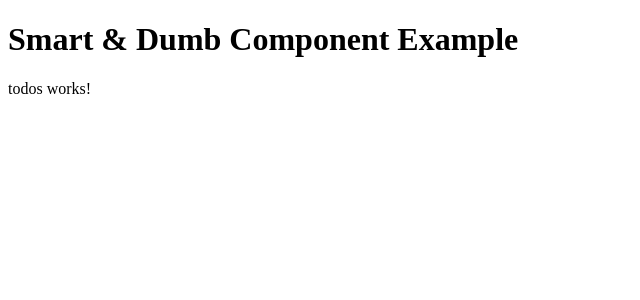
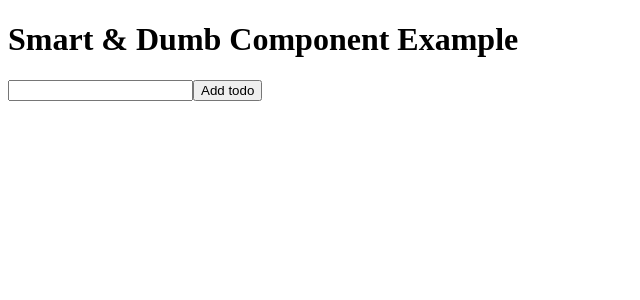
Before and after one commit to CodeByKwakes/smart-dumb-angular2, an Angular app: page / in a window 1280 px wide. Shown: the top 300 px of the page, without its empty margins (0-640 px from the left). Built offline with nearby package versions, Linux system fonts and the light colour scheme.

Commit message:
todo form (dumb component) added

```diff
--- a/src/app/app.module.ts
+++ b/src/app/app.module.ts
@@ -7,11 +7,13 @@ import { AppComponent } from './app.component';
 
 import { TodoService } from './todo.service';
 import { TodosComponent } from './todos/todos.component';
+import { TodoFormComponent } from './todo-form/todo-form.component';
 
 @NgModule({
   declarations: [
     AppComponent,
-    TodosComponent
+    TodosComponent,
+    TodoFormComponent
   ],
   imports: [
     BrowserModule,
--- /dev/null
+++ b/src/app/todo-form/todo-form.component.html
@@ -0,0 +1,4 @@
+  <form (ngSubmit)="submit()">
+    <input name="label" [(ngModel)]="label">
+    <button type="submit">Add todo</button>
+  </form>
--- /dev/null
+++ b/src/app/todo-form/todo-form.component.ts
@@ -0,0 +1,18 @@
+import { Component, Output, EventEmitter } from '@angular/core';
+
+@Component({
+  selector: 'todo-form',
+  templateUrl: './todo-form.component.html',
+  styleUrls: ['./todo-form.component.css']
+})
+export class TodoFormComponent {
+  label: string;
+  @Output() onAdd = new EventEmitter();
+
+  submit() {
+    if (!this.label) return;
+    this.onAdd.emit({ label: this.label });
+    this.label = '';
+  };
+
+}
--- a/src/app/todos/todos.component.html
+++ b/src/app/todos/todos.component.html
@@ -1,3 +1,3 @@
-<p>
-  todos works!
-</p>
+<div>
+  <todo-form (onAdd)="addTodo($event)"></todo-form>
+</div>
```
Also changed, not shown: src/app/todo-form/todo-form.component.css (added), 1 other file (tests, documents, lock files or other folders).
